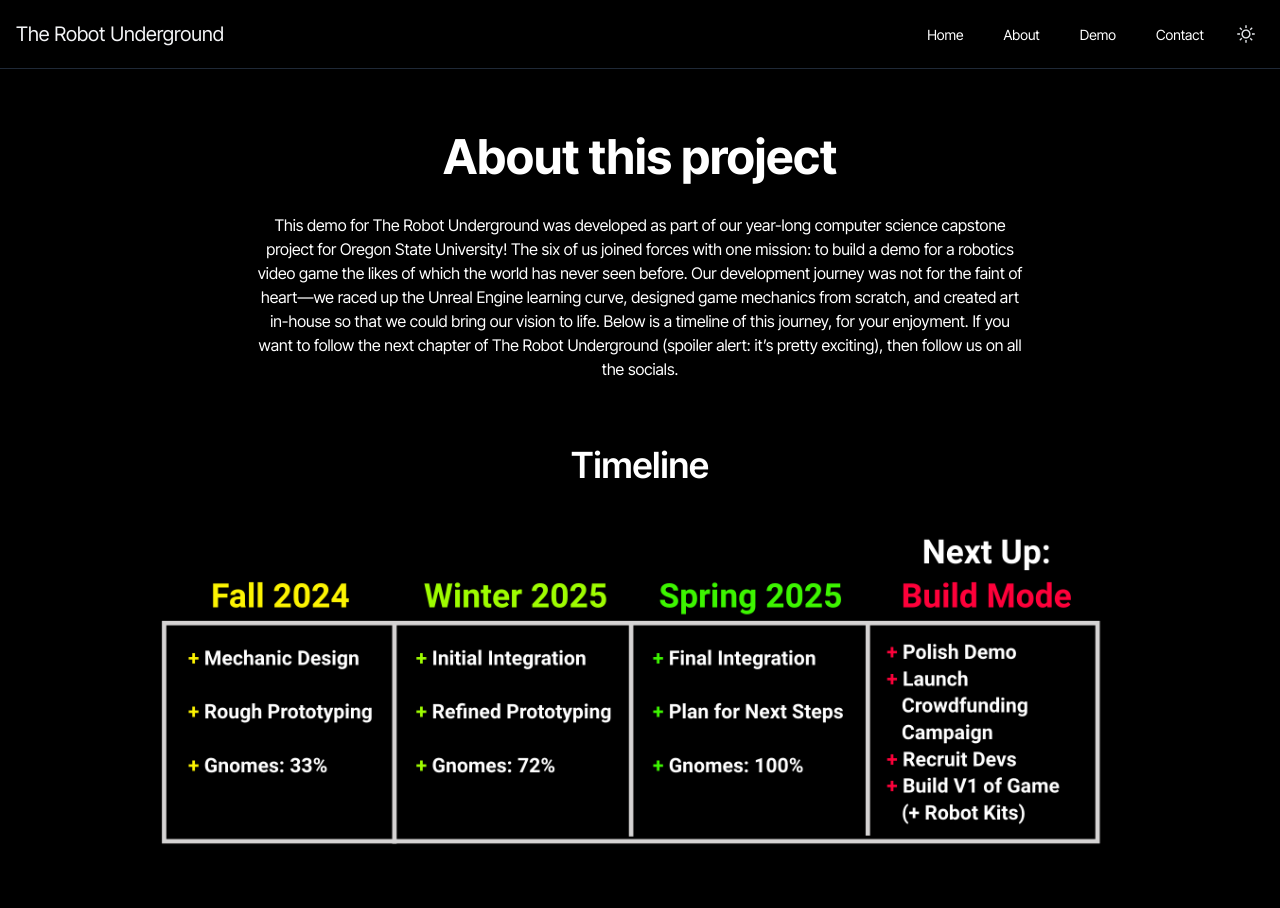
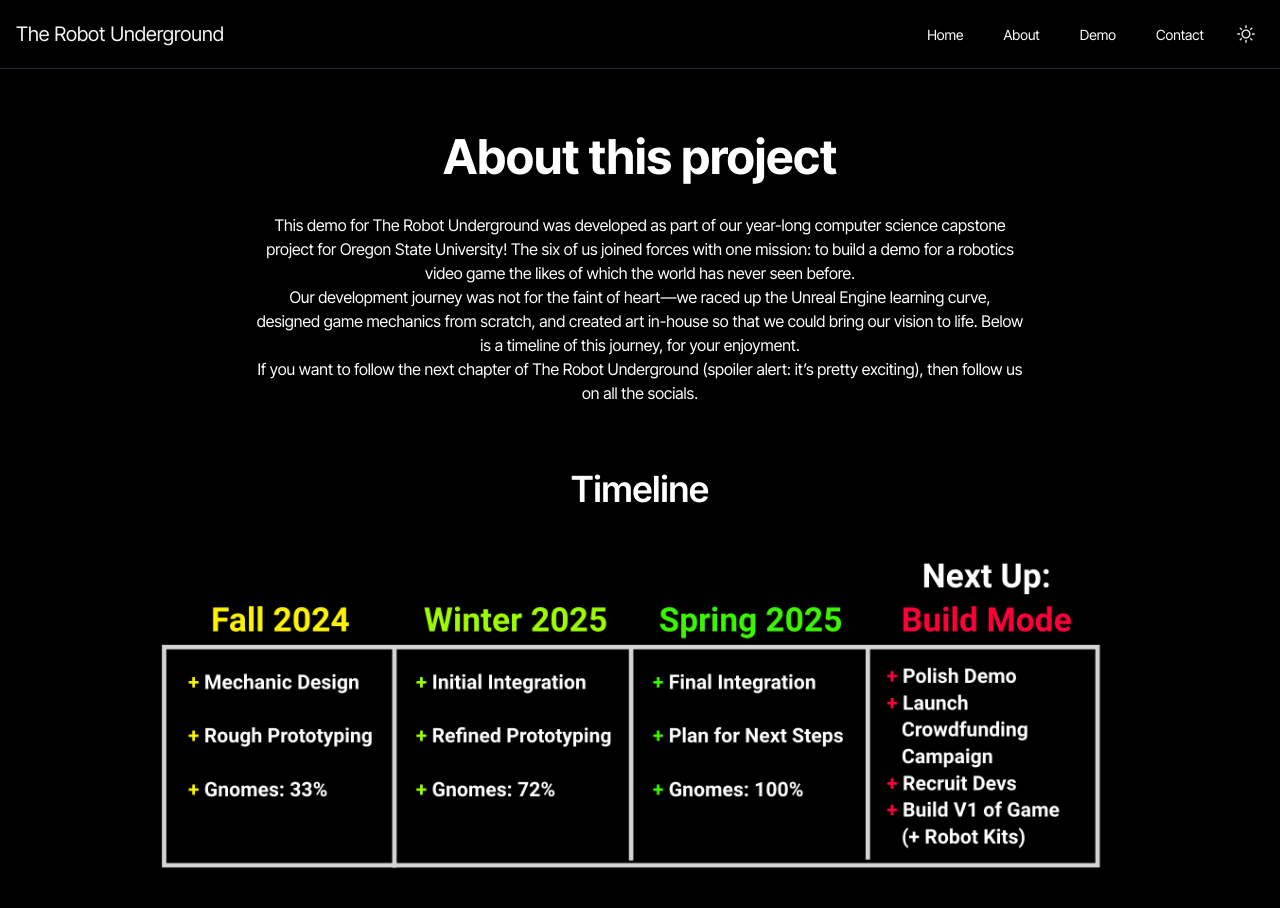
Before and after one commit to absalpha/trudemoweb, a Next.js app: page /about in a window 1280 px wide. Shown: the top 908 px of the page. Built offline with nearby package versions, Linux system fonts and the light colour scheme.

Commit message:
about project

```diff
--- a/app/about/page.tsx
+++ b/app/about/page.tsx
@@ -13,13 +13,22 @@
       {/* Placeholder text block */}
       <div className="max-w-3xl text-center mb-16">
         <p>
-
-This demo for The Robot Underground was developed as part of our year-long computer science capstone project for Oregon State University! The six of us joined forces with one mission: to build a demo for a robotics video game the likes of which the world has never seen before.
-
-Our development journey was not for the faint of heart—we raced up the Unreal Engine learning curve, designed game mechanics from scratch, and created art in-house so that we could bring our vision to life. Below is a timeline of this journey, for your enjoyment.
-
-If you want to follow the next chapter of The Robot Underground (spoiler alert: it’s pretty exciting), then follow us on all the socials.
-
+          This demo for The Robot Underground was developed as part of our
+          year-long computer science capstone project for Oregon State
+          University! The six of us joined forces with one mission: to build a
+          demo for a robotics video game the likes of which the world has
+          never seen before.
+        </p>
+        <p>
+          Our development journey was not for the faint of heart—we raced up the
+          Unreal Engine learning curve, designed game mechanics from scratch,
+          and created art in-house so that we could bring our vision to life.
+          Below is a timeline of this journey, for your enjoyment.
+        </p>
+        <p>
+          If you want to follow the next chapter of The Robot Underground
+          (spoiler alert: it’s pretty exciting), then follow us on all the
+          socials.
         </p>
       </div>
 
```
